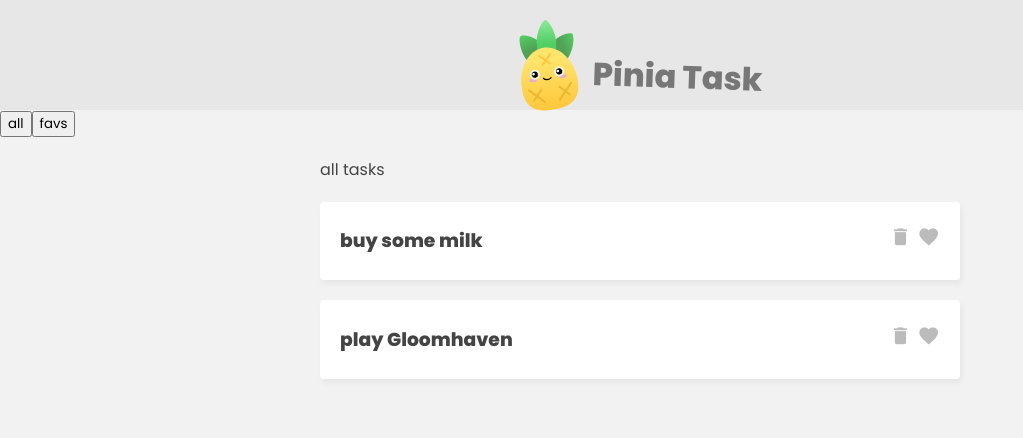
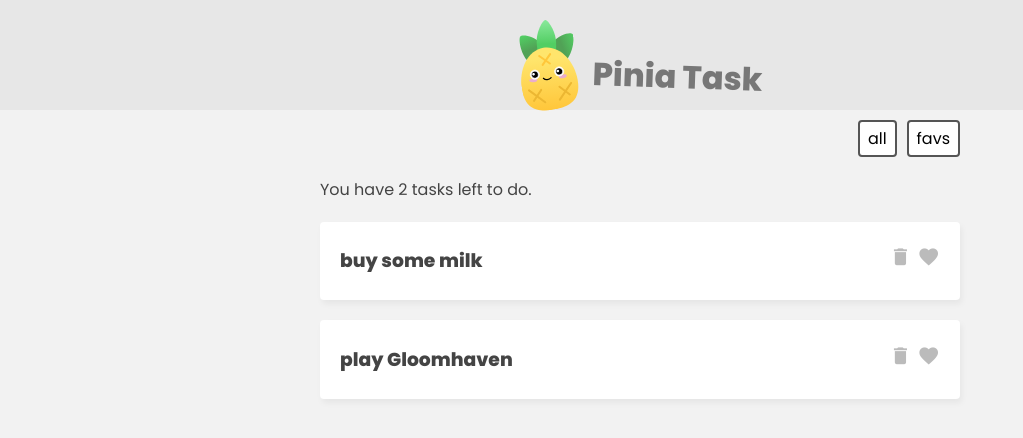
Before and after one commit to NeginSal/pinia, a Vue app: page / in a window 1280 px wide. Shown: the top 438 px of the page, without its empty margins (0-1023 px from the left). Built offline with nearby package versions, Linux system fonts and the light colour scheme.

Commit message:
added total task and favs getters

```diff
--- a/src/App.vue
+++ b/src/App.vue
@@ -14,13 +14,13 @@
 
     <!--Task List-->
     <div class="task-list" v-if="filter === 'all'">
-      <p>all tasks</p>
+      <p>You have {{ TaskStore.totalCount }} tasks left to do.</p>
       <div v-for="task in TaskStore.tasks" :key="task.id">
         <TaskDetails :task="task" />
       </div>
     </div>
     <div class="task-list" v-if="filter === 'favs'">
-      <p>fav tasks</p>
+      <p>You have {{ TaskStore.favCount }} favs left to do.</p>
       <div v-for="task in TaskStore.favs" :key="task.id">
         <TaskDetails :task="task" />
       </div>
--- a/src/assets/main.css
+++ b/src/assets/main.css
@@ -58,3 +58,20 @@
   cursor: pointer;
   color: #bbb;
 }
+/* filter nav */
+.filter {
+  width: 640px;
+  margin: 10px auto;
+  text-align: right;
+}
+.filter button {
+  display: inline-block;
+  margin-left: 10px;
+  background: #fff;
+  border: 2px solid #555;
+  border-radius: 4px;
+  padding: 4px 8px;
+  cursor: pointer;
+  font-size: 0.8em;
+  font-size: 1em;
+}
--- a/src/stores/TaskStore.js
+++ b/src/stores/TaskStore.js
@@ -10,6 +10,14 @@
   getters: {
     favs() {
       return this.tasks.filter(t => t.isFav)
+    },
+    favCount() {
+      return this.tasks.reduce((p, c) => {
+        return c.isFav ? p + 1 : p
+      }, 0)
+    },
+    totalCount: (state) => {
+      return state.tasks.length
     }
   }
 })
```
